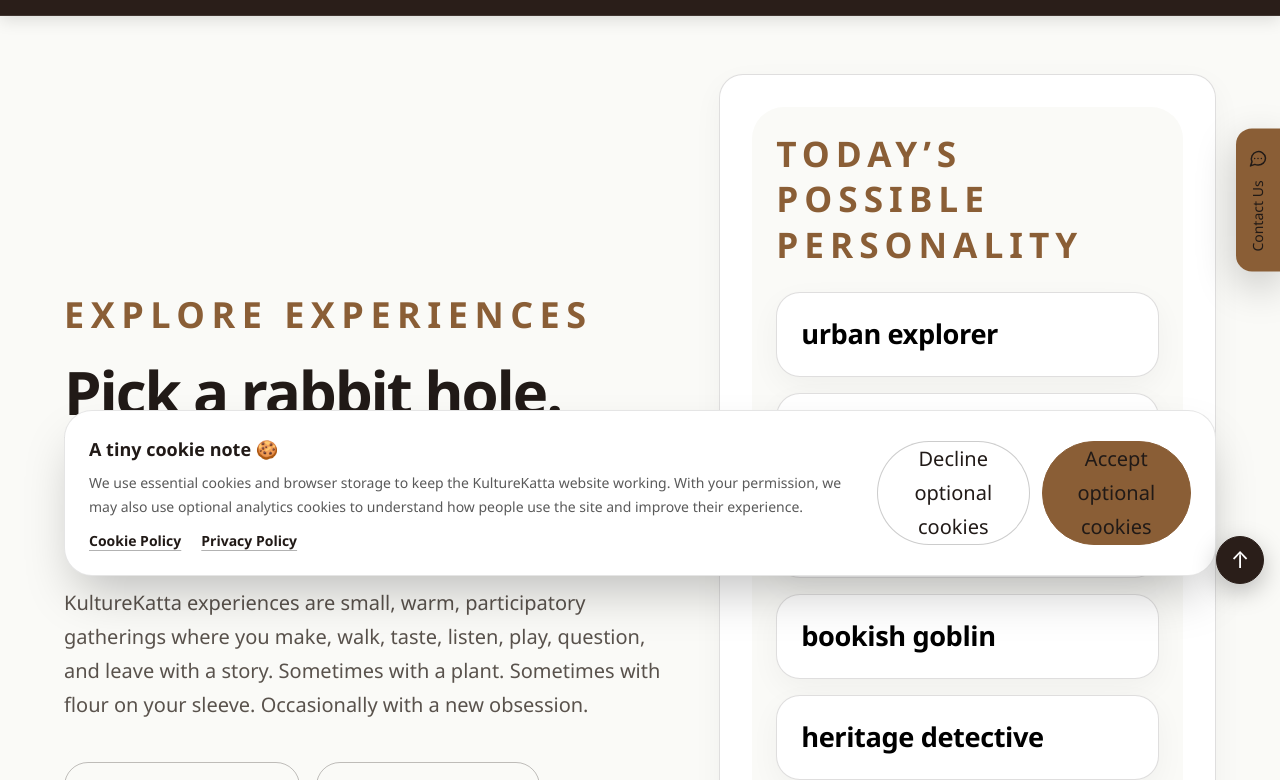
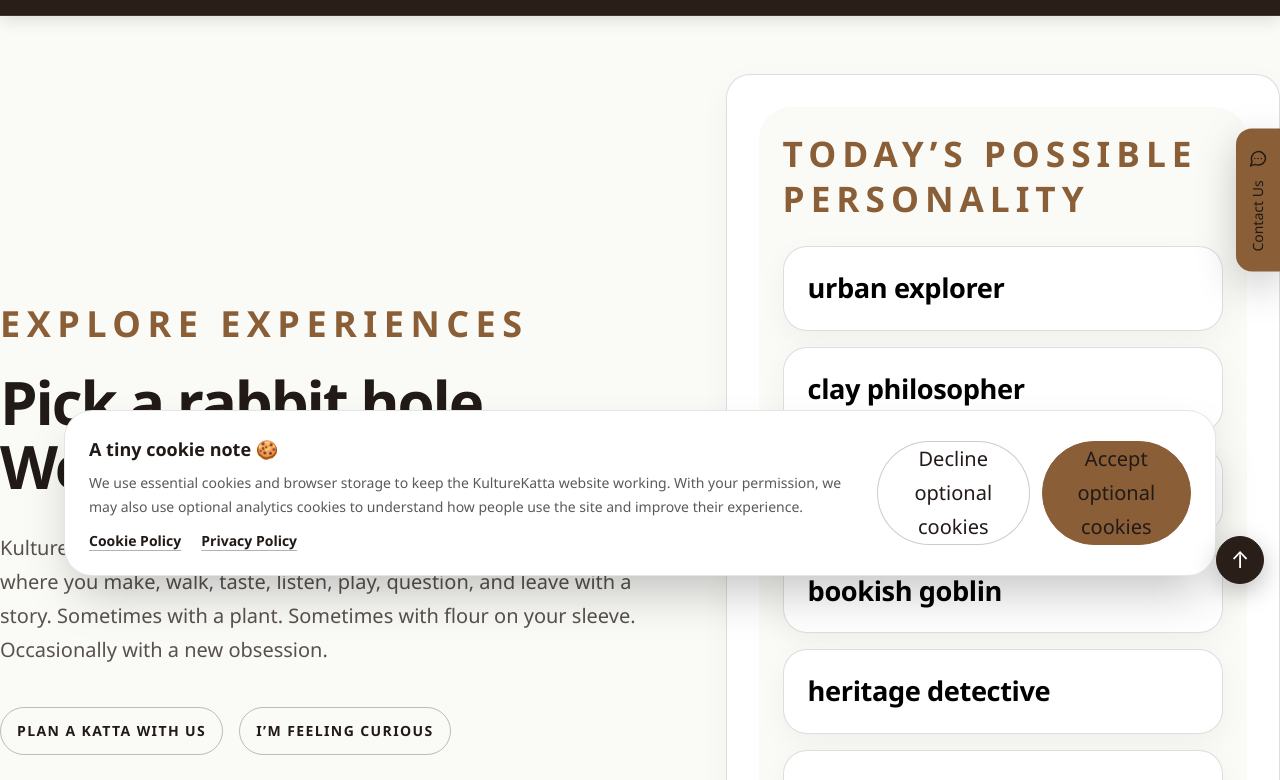
Before and after one commit to kulturekatta/kuka-website, a Next.js app: page /experiences in a window 1280 px wide. Shown: the part 200-980 px from the top of the page. Built offline with nearby package versions, Linux system fonts and the light colour scheme.

Commit message:
Fix Experiences page mobile overflow

```diff
--- a/app/experiences/page.tsx
+++ b/app/experiences/page.tsx
@@ -137,43 +137,52 @@ export default function ExperiencesPage() {
   };
 
   return (
-    <div className="kk-page-root min-h-screen kk-section-light">
+    <div className="kk-page-root min-h-screen w-full min-w-0 max-w-[100vw] overflow-x-clip kk-section-light">
       {/* HERO */}
-      <section className="relative overflow-hidden kk-section-light px-6 pb-20 pt-14 sm:px-10 lg:px-16">
+      <section
+        data-testid="experiences-hero"
+        className="relative w-full min-w-0 max-w-[100vw] overflow-x-clip kk-section-light pb-20 pt-14"
+      >
         <div className="absolute bottom-10 right-10 hidden h-40 w-40 rounded-full bg-[var(--kk-accent)]/10 blur-3xl lg:block" />
 
-        <div className="mx-auto grid max-w-7xl gap-12 lg:grid-cols-[1.1fr_0.9fr] lg:items-center">
-          <div className="mt-0">
+        <div
+          data-testid="experiences-hero-grid"
+          className="mx-auto grid w-[calc(100vw-3rem)] min-w-0 max-w-7xl gap-12 sm:w-[calc(100vw-5rem)] lg:w-full lg:grid-cols-[minmax(0,1.1fr)_minmax(0,0.9fr)] lg:items-center"
+        >
+          <div data-testid="experiences-hero-copy" className="mt-0 w-full min-w-0 max-w-full">
             <p className="kk-page-label text-[var(--kk-accent)]">
               Explore Experiences
             </p>
 
-            <h1 className="kk-page-heading mt-6 max-w-4xl">
+            <h1 className="kk-page-heading mt-6 w-full max-w-4xl break-words [overflow-wrap:anywhere]">
               Pick a rabbit hole.
               <br />
               We’ll bring the culture.
             </h1>
 
-            <p className="kk-page-intro mt-8 max-w-2xl">
+            <p className="kk-page-intro mt-8 w-full max-w-2xl break-words [overflow-wrap:anywhere]">
               KultureKatta experiences are small, warm, participatory gatherings
               where you make, walk, taste, listen, play, question, and leave
               with a story. Sometimes with a plant. Sometimes with flour on your
               sleeve. Occasionally with a new obsession.
             </p>
 
-            <div className="mt-10 flex flex-col gap-4 sm:flex-row">
-              <Link href="/contact" className="kk-button-light">
+            <div data-testid="experiences-hero-actions" className="mt-10 flex w-full min-w-0 max-w-full flex-col gap-4 sm:flex-row">
+              <Link href="/contact" className="kk-button-light box-border w-full min-w-0 max-w-full whitespace-normal px-4 sm:w-auto">
                 Plan a Katta with us
               </Link>
 
-              <Link href="#curiosity-generator" className="kk-button-light">
+              <Link
+                href="#curiosity-generator"
+                className="kk-button-light box-border w-full min-w-0 max-w-full whitespace-normal px-4 sm:w-auto"
+              >
                 I’m feeling curious
               </Link>
             </div>
           </div>
 
-          <div className="kk-card">
-            <div className="rounded-[2rem] bg-background p-6 text-foreground">
+          <div className="kk-card w-full min-w-0 max-w-full overflow-hidden">
+            <div className="min-w-0 rounded-[2rem] bg-background p-6 text-foreground">
               <p className="kk-eyebrow">Today’s possible personality</p>
 
               <div className="mt-6 space-y-4">
@@ -187,7 +196,7 @@ export default function ExperiencesPage() {
                 ].map((item) => (
                   <div
                     key={item}
-                    className="kk-card kk-card--compact kk-card-title"
+                    className="kk-card kk-card--compact kk-card-title min-w-0 break-words"
                   >
                     {item}
                   </div>
```
Also changed, not shown: 2 other files (tests, documents, lock files or other folders).
